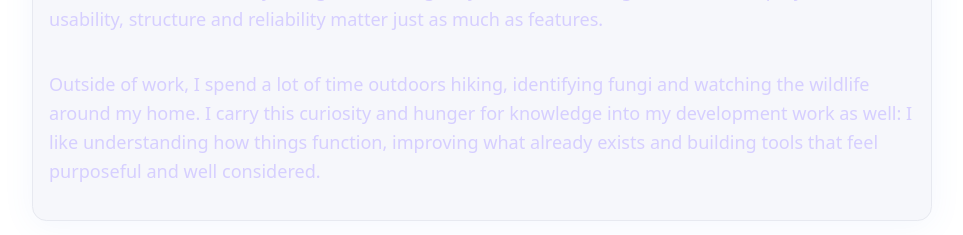
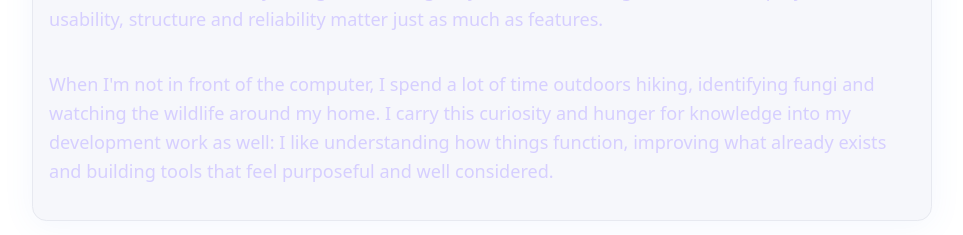
Before and after one commit to MajerAsh/AMajerWebsite, a React (Vite) app: page / in a window 1280 px wide. Shown: the part 4670-4905 px from the top of the page, without its empty margins (58-1021 px from the left). Built offline with nearby package versions, Linux system fonts and the light colour scheme.

Commit message:
really the final about

```diff
--- a/src/pages/About.jsx
+++ b/src/pages/About.jsx
@@ -45,11 +45,12 @@ export default function About() {
             much as features.
           </p>
           <p className="muted">
-            Outside of work, I spend a lot of time outdoors hiking, identifying
-            fungi and watching the wildlife around my home. I carry this
-            curiosity and hunger for knowledge into my development work as well:
-            I like understanding how things function, improving what already
-            exists and building tools that feel purposeful and well considered.
+            When I'm not in front of the computer, I spend a lot of time
+            outdoors hiking, identifying fungi and watching the wildlife around
+            my home. I carry this curiosity and hunger for knowledge into my
+            development work as well: I like understanding how things function,
+            improving what already exists and building tools that feel
+            purposeful and well considered.
           </p>
         </article>
         {/* spacer after My Story */}
```
